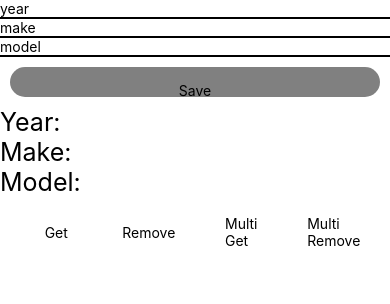
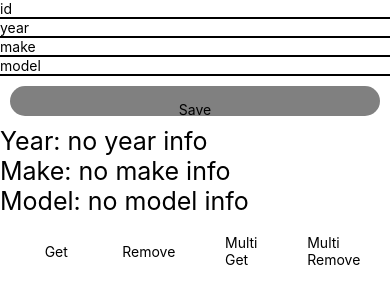
Before and after one commit to justsergo/AsyncStorage, a React Native app: screen / in a window 390 px wide. Shown: the top 304 px of the page. Built offline with nearby package versions, Linux system fonts and the light colour scheme.

Commit message:
no message

```diff
--- a/components/carUI.js
+++ b/components/carUI.js
@@ -14,36 +14,37 @@ export default function CarUI({
   clean,
   multiClean,
   multiGet,
-  year,
-  make,
-  model,
-  setYear,
-  setMake,
-  setModel,
+  setData,
+  data,
 }) {
   return (
     <SafeAreaView style={styles.container}>
       <TextInput
         style={styles.textInput}
+        placeholder="id"
+        onChangeText={value => setData({...data, id: value})}
+      />
+      <TextInput
+        style={styles.textInput}
         placeholder="year"
-        onChangeText={value => setYear(value)}
+        onChangeText={value => setData({...data, year: value})}
       />
       <TextInput
         style={styles.textInput}
         placeholder="make"
-        onChangeText={value => setMake(value)}
+        onChangeText={value => setData({...data, make: value})}
       />
       <TextInput
         style={styles.textInput}
         placeholder="model"
-        onChangeText={value => setModel(value)}
+        onChangeText={value => setData({...data, model: value})}
       />
       <TouchableOpacity style={styles.iconSave} onPress={save}>
         <Text>Save</Text>
       </TouchableOpacity>
-      <Text style={styles.text}>Year: {year}</Text>
-      <Text style={styles.text}>Make: {make}</Text>
-      <Text style={styles.text}>Model: {model}</Text>
+      <Text style={styles.text}>Year: {data.year}</Text>
+      <Text style={styles.text}>Make: {data.make}</Text>
+      <Text style={styles.text}>Model: {data.model}</Text>
       <View style={styles.button}>
         <TouchableOpacity style={styles.icon} onPress={get}>
           <Text>Get</Text>
--- a/components/infoCar.js
+++ b/components/infoCar.js
@@ -2,47 +2,19 @@ import React from 'react';
 import AsyncStorage from '@react-native-async-storage/async-storage';
 import CarUI from './carUI';
 
-export default function Car({id, id2}) {
-  const [year, setYear] = React.useState('no info');
-  const [make, setMake] = React.useState('no info');
-  const [model, setModel] = React.useState('no info');
-  const [dataYear, setDataYear] = React.useState('');
-  const [dataMake, setDataMake] = React.useState('');
-  const [dataModel, setDataModel] = React.useState('');
-
-  /* const [ids, setIds] = React.useState([]);
+export default function Car() {
   const [data, setData] = React.useState({
-    year: '',
-    make: '',
-    model: '',
+    year: 'no year info',
+    make: 'no make info',
+    model: 'no model info',
     id: '',
   });
-
-  <TextInput
-    style={styles.textInput}
-    placeholder="id"
-    onChangeText={value => setData({...data, id: value})}
-  />;
-
-  <TextInput
-    style={styles.textInput}
-    placeholder="make"
-    onChangeText={value => setData({...data, make: value})}
-  />; */
-
-  React.useEffect(() => {
-    getInfo();
-  }, []);
+  const [ids, setIds] = React.useState([]);
 
   const saveInfo = async () => {
+    setIds([data.id]);
     try {
-      /* setIds([...ids, data.id]); */
-      const data = {
-        Year: year,
-        Make: make,
-        Model: model,
-      };
-      await AsyncStorage.setItem(id, JSON.stringify(data));
+      await AsyncStorage.setItem(ids[0], JSON.stringify(data));
     } catch (error) {
       console.log(error);
     }
@@ -50,13 +22,15 @@ export default function Car({id, id2}) {
 
   const getInfo = async () => {
     try {
-      await AsyncStorage.getItem(id).then(value => {
+      await AsyncStorage.getItem(ids[0]).then(value => {
         if (value != null) {
-          const data = JSON.parse(value);
-          setDataYear(data.Year);
-          setDataMake(data.Make);
-          setDataModel(data.Model);
-          /* setData(JSON.parse(value)); */
+          const info = JSON.parse(value);
+          setData({
+            ...data,
+            year: info.year,
+            make: info.make,
+            model: info.model,
+          });
         }
       });
     } catch (e) {
@@ -66,10 +40,13 @@ export default function Car({id, id2}) {
 
   const removeInfo = async () => {
     try {
-      await AsyncStorage.removeItem(id);
-      setDataYear(`key ${id} was cleared`);
-      setDataMake(`key ${id} was cleared`);
-      setDataModel(`key ${id} was cleared`);
+      await AsyncStorage.removeItem(ids[0]);
+      setData({
+        ...data,
+        year: `key ${data.id} was cleared`,
+        make: `key ${data.id} was cleared`,
+        model: `key ${data.id} was cleared`,
+      });
     } catch (e) {
       console.log(error);
     }
@@ -112,12 +89,8 @@ export default function Car({id, id2}) {
       clean={removeInfo}
       multiGet={multiGetInfo}
       multiClean={multiRemoveInfo}
-      year={dataYear}
-      make={dataMake}
-      model={dataModel}
-      setYear={setYear}
-      setMake={setMake}
-      setModel={setModel}
+      data={data}
+      setData={setData}
     />
   );
 }
```
